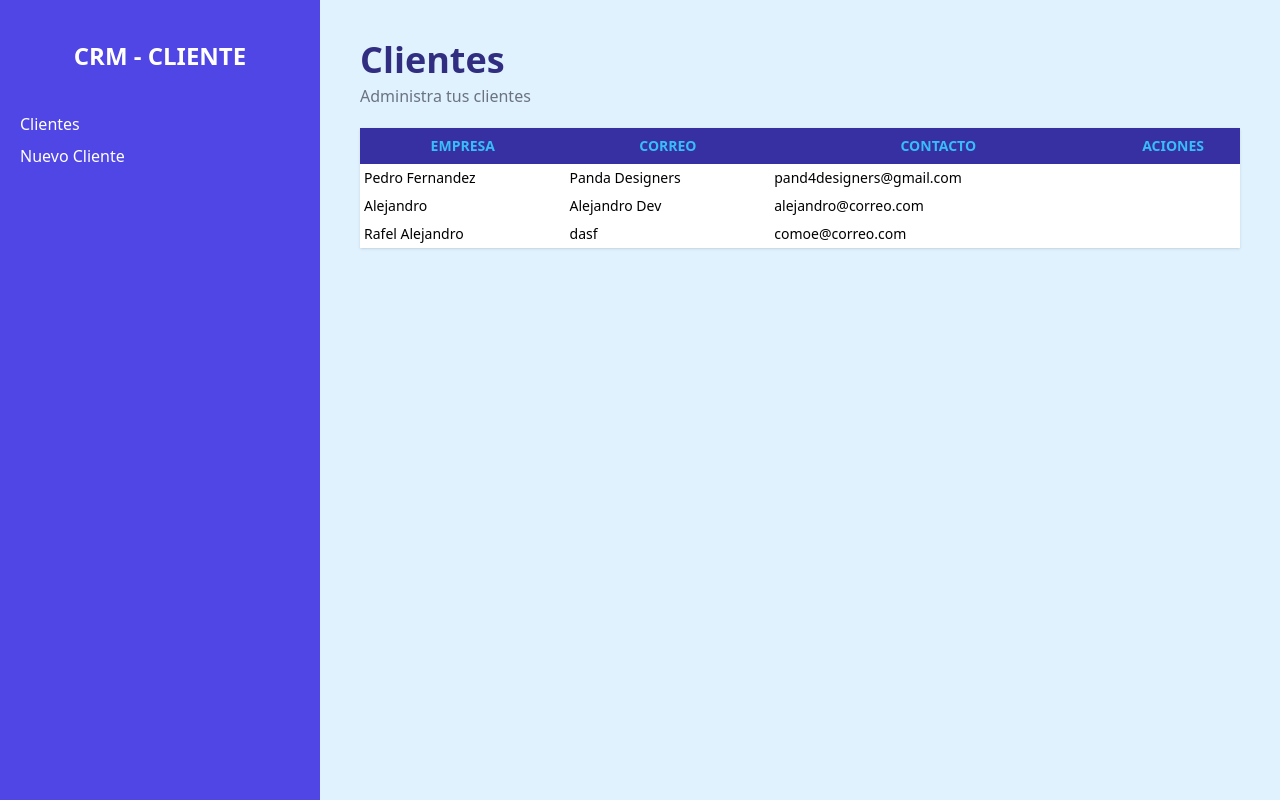
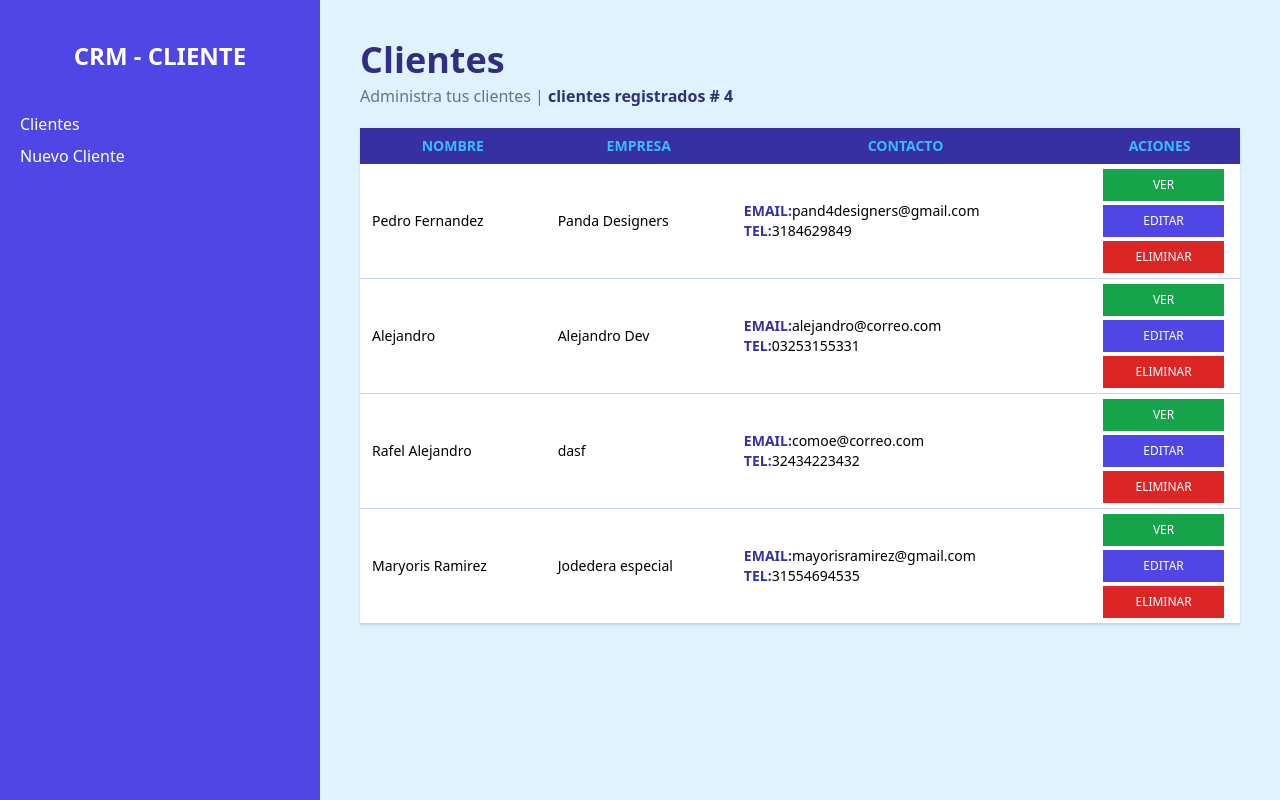
Before and after one commit to PandaDesigner/crm-react, a React (Vite) app: page /clientes in a window 1280 px wide. Built offline with nearby package versions, Linux system fonts and the light colour scheme; data requests are answered from the project's data file.

Commit message:
actualizacion componente

```diff
--- a/db.json
+++ b/db.json
@@ -23,6 +23,14 @@
       "telefono": "32434223432",
       "notas": "",
       "id": 3
+    },
+    {
+      "nombre": "Maryoris Ramirez",
+      "empresa": "Jodedera especial",
+      "email": "mayorisramirez@gmail.com",
+      "telefono": "31554694535",
+      "notas": "esta chica rejode por todo esta metida en todoas las panteletas de cuadritos avidas y por aver ",
+      "id": 4
     }
   ]
 }
--- a/src/components/ClienteItem.jsx
+++ b/src/components/ClienteItem.jsx
@@ -1,13 +1,35 @@
-import React from 'react'
+import { useNavigate } from 'react-router-dom'
 
 const ClienteItem = ({cliente}) => {
-    const {nombre, empresa, email, telefono }= cliente
+
+    const navigate = useNavigate()
+    const {nombre, empresa, email, telefono, notas, id }= cliente
 console.log(nombre)
   return (
-    <tr className='border-indigo-500 hover:bg-slate-100'>
-    <td className='p-1 text-sm '>{nombre}</td>
-    <td className='p-1 text-sm '> {empresa} </td>
-    <td className='p-1 text-sm '> {email}</td>
+    <tr className='border-indigo-200 hover:bg-slate-100 border-b '>
+    <td className='p-3 text-sm '>{nombre}</td>
+    <td className='p-3 text-sm '> {empresa} </td>
+    <td className='p-3 text-sm '>
+      <p><span className='text-indigo-800 uppercase font-bold'>Email:</span>{email}</p>
+      <p><span className='text-indigo-800 uppercase font-bold'>Tel:</span>{telefono}</p>
+    </td>
+    <td className='px-5'>
+    <button
+    type='button'
+    className='bg-green-600 hover:bg-green-700 text-white p-2 block uppercase w-full m-auto my-1 mx-1 text-xs'
+    onClick={() => navigate(`/clientes/${id}`)}
+    >
+        Ver
+      </button>
+      <button
+      type='button'
+      className='bg-indigo-600 hover:bg-purple-700 text-white p-2 block uppercase w-full m-auto my-1 mx-1 text-xs'>
+        Editar
+      </button>
+      <button
+      type='button'
+      className='bg-red-600 hover:bg-red-900 text-white p-2 block uppercase w-full m-auto my-1 mx-1 text-center text-xs'>Eliminar</button>
+    </td>
 
     </tr>
   )
--- a/src/layout/Layout.jsx
+++ b/src/layout/Layout.jsx
@@ -21,7 +21,7 @@ const Layout = () => {
         </nav>
       </div>
       <div className="md:w-3/4 p-10 bg-sky-100 md:h-screen overflow-auto">
-         <Outlet />
+         <Outlet className = 'h-[100%]'/>
       </div>
 
      </div>
--- a/src/pages/Inicio.jsx
+++ b/src/pages/Inicio.jsx
@@ -1,9 +1,12 @@
 import { useState, useEffect } from "react"
+//import { loadConfigFromFile } from "vite"
 import ClienteItem from '../components/ClienteItem'
 const Inicio = () => {
 
   const [ clientes, setClientes ] = useState([])
+  //const [load, setLoad] = useState(false)
   useEffect(() => {
+    //setLoad(!load)
     const obtenerClienteAPI = async () =>{
       try {
         const url = 'http://localhost:4000/clientes'
@@ -14,6 +17,7 @@ const Inicio = () => {
       } catch (error) {
         console.log(error)
       }
+      //setLoad(false)
     }
 
     obtenerClienteAPI()
@@ -21,20 +25,21 @@ const Inicio = () => {
 
 
   return <>
+
     <h1 className='font-black text-4xl text-indigo-900'>Clientes</h1>
-    <p className='mt-1 text-gray-500'>Administra tus clientes</p>
+    <p className='mt-1 text-gray-500'>Administra tus clientes | <span className="font-bold text-indigo-900">clientes registrados # { clientes.length}</span></p>
     <table className="w-full mt-5 table-auto shadow bg-white border-collapse">
       <thead>
         <tr className="bg-indigo-800 text-sky-400">
+          <th className="p-2 text-sm uppercase">Nombre</th>
           <th className="p-2 text-sm uppercase">Empresa</th>
-          <th className="p-2 text-sm uppercase">Correo</th>
           <th className="p-2 text-sm uppercase">Contacto</th>
           <th className="p-2 text-sm uppercase">Aciones</th>
 
         </tr>
       </thead>
       <tbody className="border-collapse border-indigo-500	">
-      {clientes.map((cliente) => <ClienteItem cliente={cliente}/>)}
+      {clientes.map((cliente) => < ClienteItem key={cliente.id} cliente={ cliente } />)}
       </tbody>
 
     </table>
--- /dev/null
+++ b/src/pages/ViewClient.jsx
@@ -0,0 +1,61 @@
+import { useEffect, useState } from "react";
+import { useParams } from "react-router-dom"
+
+export const ViewClient = () => {
+  const [cliente, setCliente] = useState({})
+  const {id} = useParams()
+
+  const {nombre, empresa, telefono, email, notas} = cliente
+  useEffect(() => {
+
+    const obtenerClienteAPI = async () =>{
+      try {
+        const url = `http://localhost:4000/clientes/${id}`
+        const ress = await fetch(url)
+        const result = await ress.json()
+        setCliente(result)
+        console.log(cliente);
+      } catch (error) {
+        console.log(error)
+      }
+    }
+    obtenerClienteAPI()
+  }, [])
+
+
+  return (
+    <>
+    <div className="mb-10">
+    <h1 className='font-black text-4xl text-indigo-900'>Ver Informacion Cliente</h1>
+          <p className='mt-1 text-gray-500'>información importante del cliente: {nombre}</p>
+
+    </div>
+    <div>
+      <p className="mb-2">
+      <span className="text-gray-600 text-3xl font-bold">Cliente: </span>
+      <span className="text-white text-2xl px-8 py-1 rounded-[50px] bg-indigo-700">{nombre}</span>
+      </p>
+
+      <p>
+      <span className="text-gray-600 text-1xl font-bold uppercase">Empresa: </span>
+      <span className="text-indigo-400 text-xl">{empresa}</span>
+      </p>
+      <p>
+      <span className="text-gray-600 text-1xl font-bold uppercase">Email: </span>
+      <span className="text-indigo-400 text-xl">{email}</span>
+      </p>
+      <p>
+      <span className="text-gray-600 text-1xl font-bold uppercase">Telefono: </span>
+      <span className="text-indigo-400 text-xl">{telefono}</span>
+      </p>
+    {notas && (
+      <p>
+      <span className="text-gray-600 text-1xl font-bold uppercase">Nota: </span>
+      <span className="text-indigo-400 text-xl">{notas}</span>
+      </p>
+    )}
+    </div>
+
+    </>
+  )
+}
```
